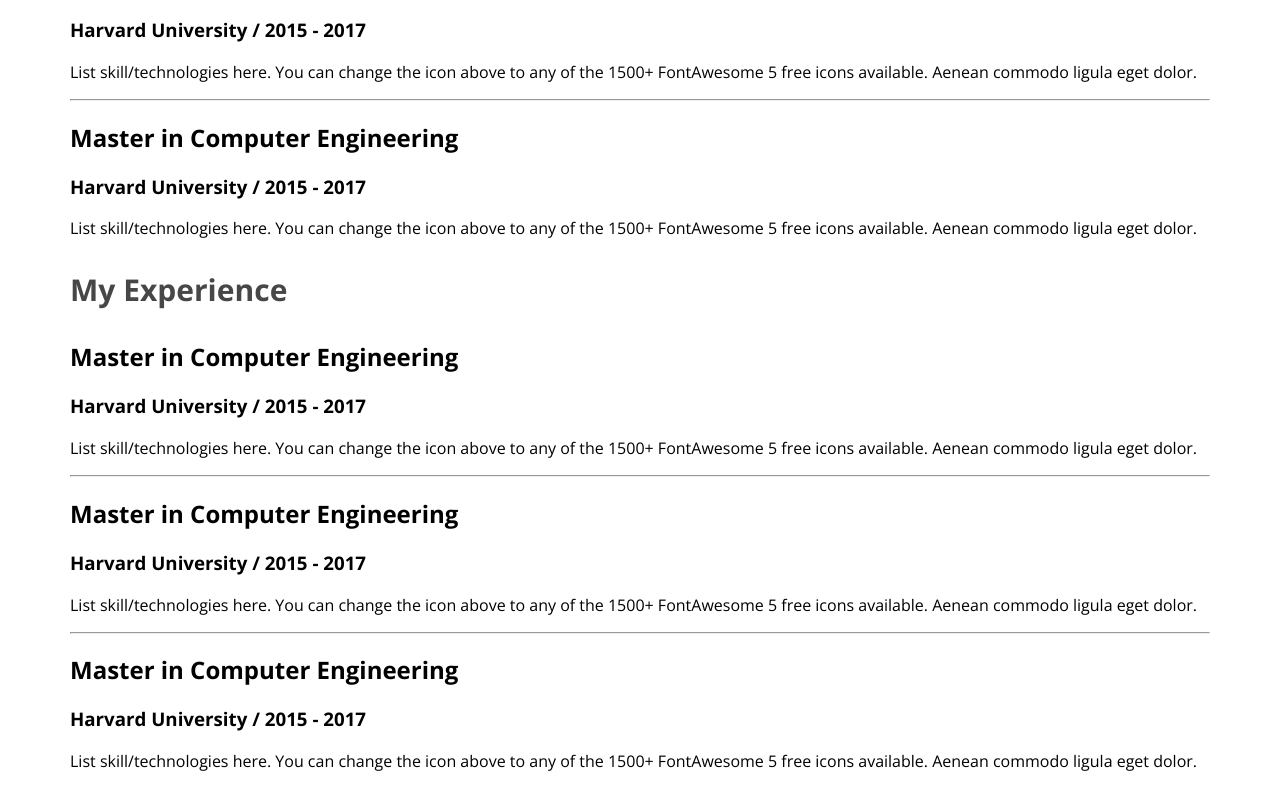
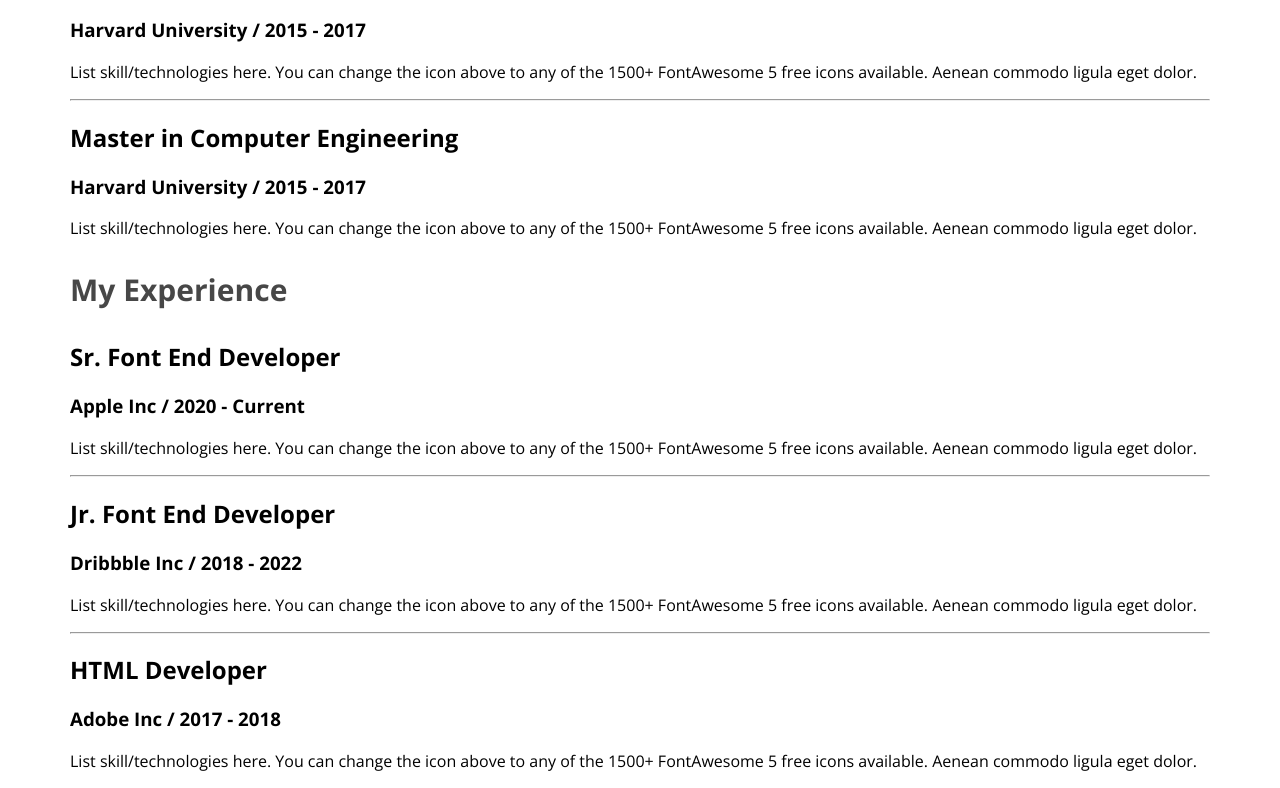
Before and after one commit to NafiunSakin/web-developer-portfolio, a plain HTML site: page index.html in a window 1280 px wide. Shown: the part 2608-3396 px from the top of the page. Drawn offline with nearby package versions, Linux system fonts and the light colour scheme.

Commit message:
added resume content again

```diff
--- a/index.html
+++ b/index.html
@@ -141,36 +141,29 @@
                 </div>
 
 
-
-
                 <div class="resume-column">
                     <h3 class="resume-column-title">My Experience</h3>
+                </div>
                 <div class="resume-item">
-                        <h2 class="resume-item-title">Master in Computer Engineering</h2>
-                        <h3 class="resume-item-institute">Harvard University / 2015 - 2017</h3>
+                    <h2 class="resume-item-title">Sr. Font End Developer</h2>
+                    <h3 class="resume-item-institute">Apple Inc / 2020 - Current</h3>
                     <p class="resume-item-description">List skill/technologies here. You can change the icon above
                         to any of the 1500+ FontAwesome 5 free icons available. Aenean commodo ligula eget dolor.</p>
                 </div>
                 <hr>
                 <div class="resume-item">
-                        <h2 class="resume-item-title">Master in Computer Engineering</h2>
-                        <h3 class="resume-item-institute">Harvard University / 2015 - 2017</h3>
+                    <h2 class="resume-item-title">Jr. Font End Developer</h2>
+                    <h3 class="resume-item-institute">Dribbble Inc / 2018 - 2022</h3>
                     <p class="resume-item-description">List skill/technologies here. You can change the icon above
                         to any of the 1500+ FontAwesome 5 free icons available. Aenean commodo ligula eget dolor.</p>
                 </div>
                 <hr>
                 <div class="resume-item">
-                        <h2 class="resume-item-title">Master in Computer Engineering</h2>
-                        <h3 class="resume-item-institute">Harvard University / 2015 - 2017</h3>
+                    <h2 class="resume-item-title">HTML Developer</h2>
+                    <h3 class="resume-item-institute">Adobe Inc / 2017 - 2018</h3>
                     <p class="resume-item-description">List skill/technologies here. You can change the icon above
                         to any of the 1500+ FontAwesome 5 free icons available. Aenean commodo ligula eget dolor.</p>
                 </div>
-                </div>
-
-
-
-
-
             </div>
         </section>
     </main>
--- a/styles/portfolio.css
+++ b/styles/portfolio.css
@@ -173,3 +173,6 @@ main section {
     font-weight: 700;
 
 }
+.resume-container{
+
+}
```
Lines whose indentation alone changed are shown as unchanged.
